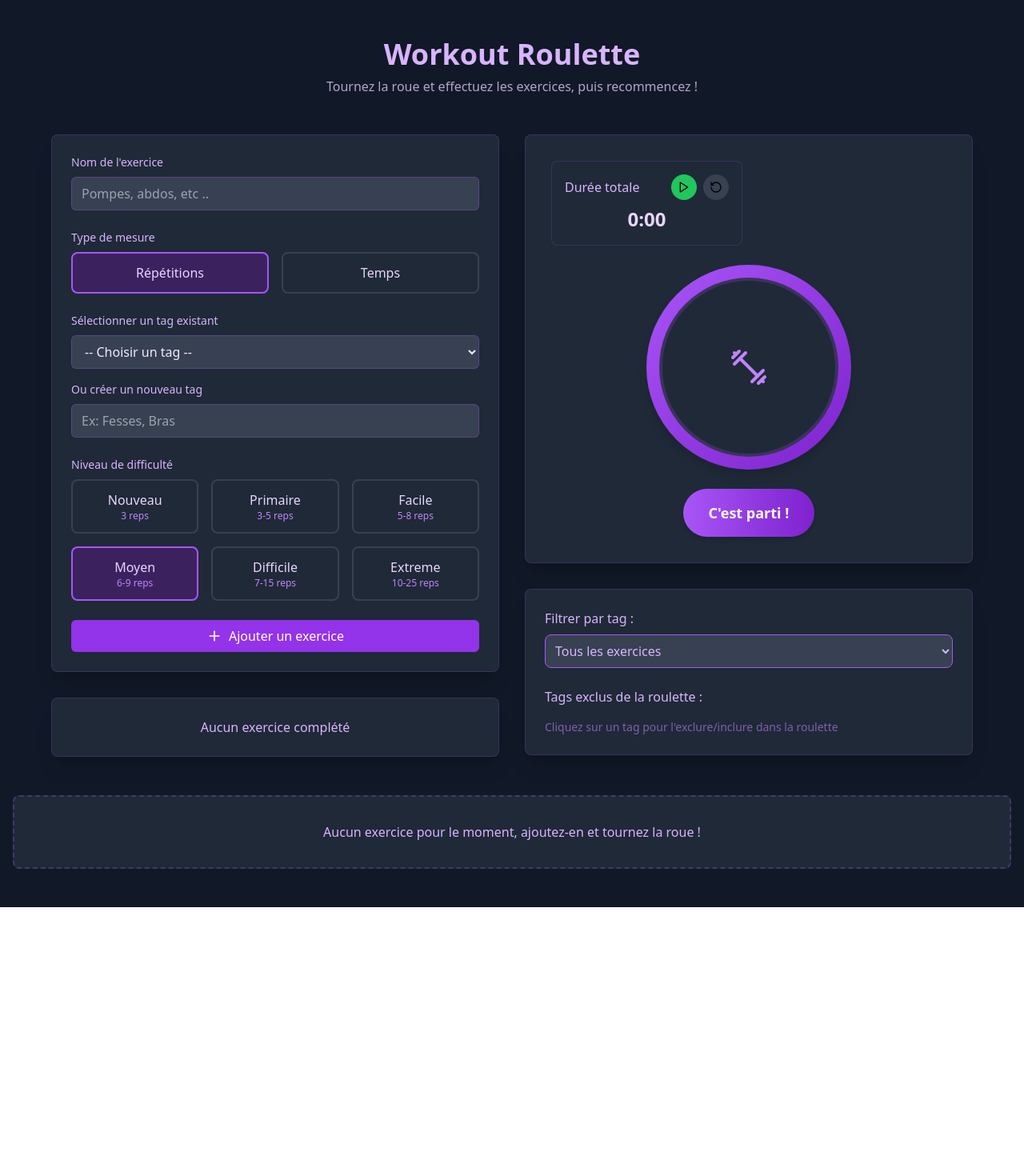
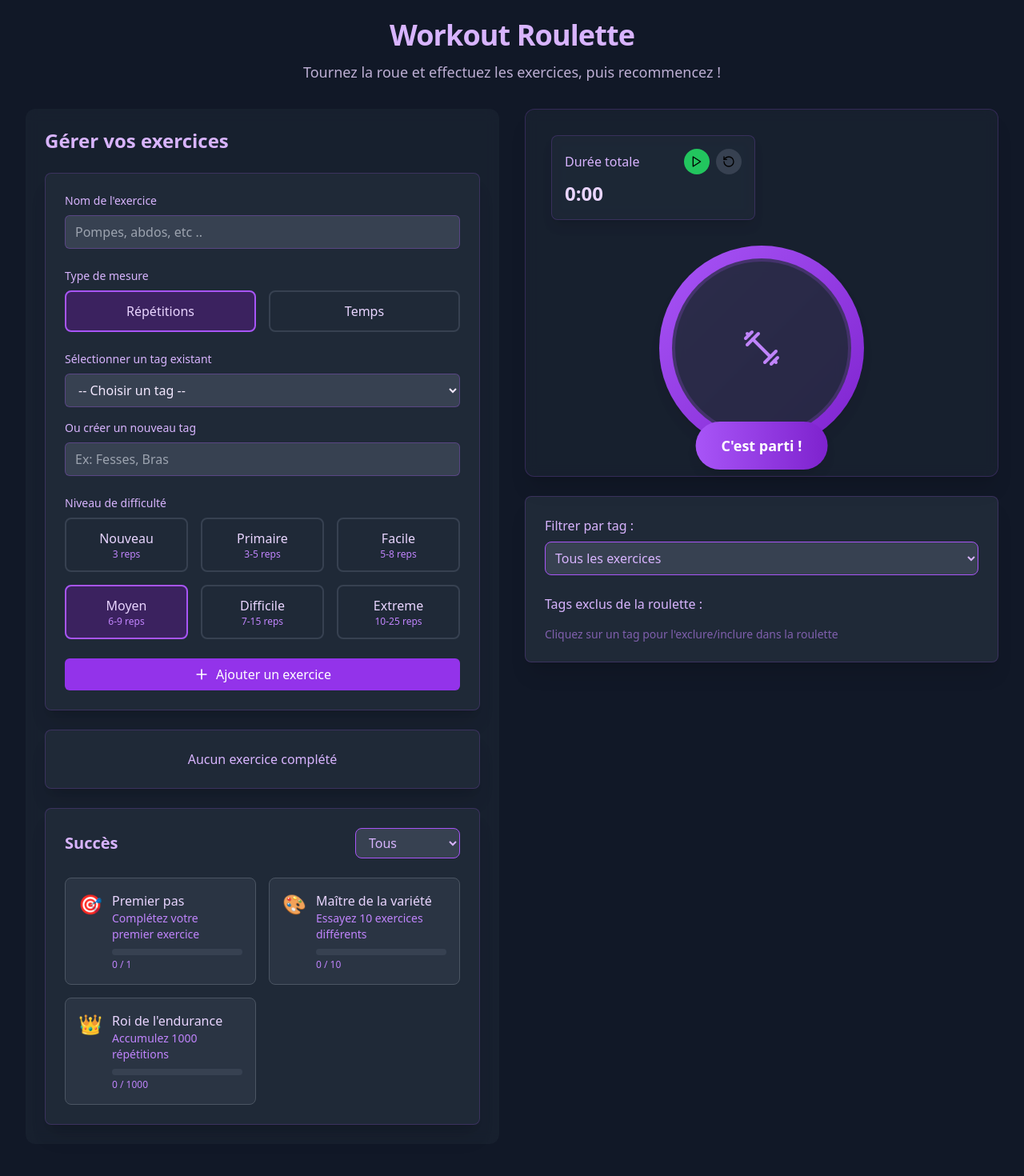
Before and after one commit to jsankare/workout-app, a React (Vite) app: page / in a window 1280 px wide. Shown: the top 1470 px of the page at 80% size. Before the commit the page ends 1134 px from the top, so only its background shows below. Built offline with nearby package versions, Linux system fonts and the light colour scheme.

Commit message:
rework ui ux and implement achievements

```diff
--- a/src/App.tsx
+++ b/src/App.tsx
@@ -5,10 +5,9 @@ import { ExerciseList } from './components/ExerciseList';
 import { RouletteWheel } from './components/RouletteWheel';
 import { ExerciseLog } from './components/ExerciseLog';
 import { TagFilter } from './components/Tagfilter';
+import { Achievements } from './components/Achievements';
 import { getAllExercises, addExercise, deleteExercise } from './db';
-import type { Exercise, NewExercise, Difficulty, ExerciseLog as ExerciseLogType, MeasureType } from './types';
-
-const SPIN_DURATION = 2000;
+import type { Exercise, NewExercise, Difficulty, ExerciseLog as ExerciseLogType, MeasureType, Achievement } from './types';
 
 const DIFFICULTY_RANGES = {
   reps: {
@@ -29,6 +28,36 @@ const DIFFICULTY_RANGES = {
   }
 } as const;
 
+const INITIAL_ACHIEVEMENTS: Achievement[] = [
+  {
+    id: 'first-workout',
+    title: 'Premier pas',
+    description: 'Complétez votre premier exercice',
+    icon: '🎯',
+    requirement: 1,
+    currentProgress: 0,
+    category: 'reps'
+  },
+  {
+    id: 'variety-master',
+    title: 'Maître de la variété',
+    description: 'Essayez 10 exercices différents',
+    icon: '🎨',
+    requirement: 10,
+    currentProgress: 0,
+    category: 'variety'
+  },
+  {
+    id: 'endurance-king',
+    title: 'Roi de l\'endurance',
+    description: 'Accumulez 1000 répétitions',
+    icon: '👑',
+    requirement: 1000,
+    currentProgress: 0,
+    category: 'reps'
+  }
+];
+
 function App() {
   const [exercises, setExercises] = useState<Exercise[]>([]);
   const [selectedExercise, setSelectedExercise] = useState<Exercise | null>(null);
@@ -39,6 +68,7 @@ function App() {
   const [excludedTags, setExcludedTags] = useState<string[]>([]);
   const [logs, setLogs] = useState<ExerciseLogType[]>([]);
   const [existingTags, setExistingTags] = useState<string[]>([]);
+  const [achievements, setAchievements] = useState<Achievement[]>(INITIAL_ACHIEVEMENTS);
 
   useEffect(() => {
     const loadExercises = async () => {
@@ -110,7 +140,7 @@ function App() {
       setSelectedExercise(randomExercise);
       setAmount(randomAmount);
       setIsSpinning(false);
-    }, SPIN_DURATION);
+    }, 2000);
   }, [filteredExercises, isSpinning]);
 
   const handleCompleteExercise = () => {
@@ -132,7 +162,8 @@ function App() {
         name: selectedExercise.name,
         totalAmount: amount,
         measureType: selectedExercise.measureType,
-        count: 1
+        count: 1,
+        timestamp: Date.now()
       }];
     });
 
@@ -150,25 +181,29 @@ function App() {
   if (isLoading) {
     return (
       <div className="min-h-screen bg-gray-900 flex items-center justify-center">
-        <div className="text-purple-300">Chargement des exercices ..</div>
+        <div className="animate-pulse text-purple-300 text-lg">
+          Chargement des exercices...
+        </div>
       </div>
     );
   }
 
   return (
-    <div className="min-h-screen bg-gray-900 py-12 px-4">
-      <header className="text-center mb-12">
-        <h1 className="text-4xl font-bold text-purple-300 mb-2">Workout Roulette</h1>
-        <p className="text-purple-200 opacity-75">Tournez la roue et effectuez les exercices, puis recommencez !</p>
+    <div className="min-h-screen bg-gray-900">
+      <div className="max-w-7xl mx-auto px-4 sm:px-6 lg:px-8 py-6">
+        <header className="text-center mb-8">
+          <h1 className="text-4xl font-bold text-purple-300 mb-3 tracking-tight">
+            Workout Roulette
+          </h1>
+          <p className="text-purple-200/80 text-lg max-w-2xl mx-auto">
+            Tournez la roue et effectuez les exercices, puis recommencez !
+          </p>
         </header>
 
-      <div className="max-w-6xl mx-auto grid grid-cols-1 lg:grid-cols-2 gap-8">
-        <div className="space-y-8">
-          <ExerciseForm onAdd={handleAddExercise} existingTags={existingTags} />
-          <ExerciseLog logs={logs} onClearLogs={handleClearLogs} />
-        </div>
-
-        <div className="space-y-8">
+        <div className="grid grid-cols-1 lg:grid-cols-2 gap-8 mb-12">
+          {/* Main workout section */}
+          <div className="lg:order-2 space-y-6">
+            <div className="sticky top-6">
               <RouletteWheel
                 selectedExercise={selectedExercise}
                 filteredExercises={filteredExercises}
@@ -178,7 +213,7 @@ function App() {
                 onComplete={handleCompleteExercise}
                 onSkip={handleSkipExercise}
               />
-
+              <div className="mt-6">
                 <TagFilter
                   existingTags={existingTags}
                   selectedTag={selectedTag}
@@ -194,9 +229,30 @@ function App() {
                 />
               </div>
             </div>
+          </div>
 
-      <div className="mt-12">
+          {/* Side panel */}
+          <div className="lg:order-1 space-y-6">
+            <div className="bg-gray-800/50 backdrop-blur supports-[backdrop-filter]:bg-gray-800/50 rounded-xl p-6">
+              <h2 className="text-2xl font-semibold text-purple-300 mb-6">
+                Gérer vos exercices
+              </h2>
+              <div className="space-y-6">
+                <ExerciseForm onAdd={handleAddExercise} existingTags={existingTags} />
+                <ExerciseLog logs={logs} onClearLogs={handleClearLogs} />
+                <Achievements achievements={achievements} />
+              </div>
+            </div>
+          </div>
+        </div>
+
+        {/* Exercise list section */}
+        <section className="rounded-xl bg-gray-800/50 backdrop-blur supports-[backdrop-filter]:bg-gray-800/50 p-6">
+          <h2 className="text-2xl font-semibold text-purple-300 mb-6">
+            Liste des exercices
+          </h2>
           <ExerciseList exercises={exercises} onDelete={handleDeleteExercise} />
+        </section>
       </div>
     </div>
   );
--- a/src/components/ExerciseList.tsx
+++ b/src/components/ExerciseList.tsx
@@ -86,21 +86,23 @@ export function ExerciseList({ exercises, onDelete }: Props) {
               <div className="flex justify-between items-start">
                 <div>
                   <h3 className="font-medium text-purple-200">{exercise.name}</h3>
-                  <p className="text-sm text-purple-400 italic">Tag : {exercise.tag}</p>
+                  <span className="inline-block mt-2 px-3 py-1 bg-purple-500/20 text-purple-300 rounded-full text-sm">
+                    {exercise.tag}
+                  </span>
                   <div className="flex items-center gap-2 mt-2">
                     <span
                       className={`text-sm px-2 py-0.5 rounded-full ${
                         exercise.difficulty === "facile"
-                          ? "bg-green-900/50 text-green-300"
+                          ? "bg-green-900/50 text-green-300 border border-green-500/30"
                           : exercise.difficulty === "moyen"
-                          ? "bg-yellow-900/50 text-yellow-300"
+                          ? "bg-yellow-900/50 text-yellow-300 border border-yellow-500/30"
                           : exercise.difficulty === "difficile"
-                          ? "bg-orange-900/50 text-orange-300"
+                          ? "bg-orange-900/50 text-orange-300 border border-orange-500/30"
                           : exercise.difficulty === "extreme"
-                          ? "bg-red-900/50 text-red-300"
+                          ? "bg-red-900/50 text-red-300 border border-red-500/30"
                           : exercise.difficulty === "primaire"
-                          ? "bg-blue-900/50 text-blue-300"
-                          : "bg-gray-900/50 text-gray-300"
+                          ? "bg-blue-900/50 text-blue-300 border border-blue-500/30"
+                          : "bg-gray-900/50 text-gray-300 border border-gray-500/30"
                       }`}
                     >
                       {exercise.difficulty.charAt(0).toUpperCase() +
--- a/src/components/RouletteWheel.tsx
+++ b/src/components/RouletteWheel.tsx
@@ -38,8 +38,8 @@ export function RouletteWheel({
     : 'from-purple-500 to-purple-700';
 
   return (
-    <div className="text-center space-y-6 bg-gray-800 p-8 rounded-lg shadow-xl border border-purple-500/20">
-      <div className="grid grid-cols-1 md:grid-cols-2 gap-4 mb-6">
+    <div className="bg-gray-800/50 backdrop-blur supports-[backdrop-filter]:bg-gray-800/50 p-8 rounded-xl shadow-xl border border-purple-500/20">
+      <div className="grid grid-cols-1 md:grid-cols-2 gap-4 mb-8">
         <Timer label="Durée totale" />
         {selectedExercise?.measureType === 'time' && amount && (
           <Timer
@@ -52,19 +52,22 @@ export function RouletteWheel({
         )}
       </div>
 
+      <div className="relative">
         <div
-        className={`w-64 h-64 mx-auto rounded-full bg-gradient-to-br ${gradientColors} flex items-center justify-center shadow-lg ${
+          className={`w-64 h-64 mx-auto rounded-full bg-gradient-to-br ${gradientColors} flex items-center justify-center shadow-lg transform ${
             isSpinning ? 'animate-spin' : ''
           }`}
         >
-        <div className="w-56 h-56 rounded-full bg-gray-800 flex items-center justify-center p-6 border-4 border-purple-500/20">
+          <div className="w-56 h-56 rounded-full bg-gray-800/90 backdrop-blur flex items-center justify-center p-6 border-4 border-purple-500/20">
             {selectedExercise ? (
-            <div className="space-y-2">
+              <div className="space-y-3 text-center">
                 <h2 className="text-xl font-bold text-purple-200">{selectedExercise.name}</h2>
                 <p className="text-3xl font-bold text-purple-300">
                   {amount} {selectedExercise.measureType === 'reps' ? 'reps' : 'sec'}
                 </p>
-              <p className="text-sm text-purple-400 italic">{selectedExercise.tag}</p>
+                <span className="inline-block px-3 py-1 bg-purple-500/20 text-purple-300 rounded-full text-sm">
+                  {selectedExercise.tag}
+                </span>
                 <p className={`text-sm font-medium capitalize
                   ${selectedExercise.difficulty === 'facile' ? 'text-green-400' : ''}
                   ${selectedExercise.difficulty === 'moyen' ? 'text-yellow-400' : ''}
@@ -83,16 +86,16 @@ export function RouletteWheel({
         </div>
 
         {selectedExercise ? (
-        <div className="flex justify-center gap-4">
+          <div className="flex justify-center gap-4 mt-8">
             <button
               onClick={onComplete}
-            className="px-6 py-3 bg-green-600 text-white rounded-lg hover:bg-green-700 transition-colors"
+              className="px-6 py-3 bg-green-600 text-white rounded-lg hover:bg-green-700 transition-all shadow-lg hover:shadow-xl transform hover:-translate-y-0.5"
             >
               Terminé
             </button>
             <button
               onClick={onSkip}
-            className="px-6 py-3 bg-gray-600 text-white rounded-lg hover:bg-gray-700 transition-colors"
+              className="px-6 py-3 bg-gray-600 text-white rounded-lg hover:bg-gray-700 transition-all shadow-lg hover:shadow-xl transform hover:-translate-y-0.5"
             >
               Passer
             </button>
@@ -102,18 +105,20 @@ export function RouletteWheel({
             onClick={() => onSpin(filteredExercises)}
             disabled={isSpinning}
             className={`
+              absolute left-1/2 -bottom-6 transform -translate-x-1/2
               px-8 py-4 text-lg font-semibold rounded-full
               ${
                 isSpinning
                   ? 'bg-gray-600 cursor-not-allowed'
                   : 'bg-gradient-to-r from-purple-500 to-purple-700 text-white hover:from-purple-600 hover:to-purple-800'
               }
-            transition-all duration-300 shadow-md hover:shadow-lg
+              transition-all duration-300 shadow-lg hover:shadow-xl hover:-translate-y-0.5
             `}
           >
             {isSpinning ? 'Preparez-vous ..' : `C'est parti !`}
           </button>
         )}
       </div>
+    </div>
   );
 }
--- a/src/components/Timer.tsx
+++ b/src/components/Timer.tsx
@@ -66,13 +66,13 @@ export function Timer({
   };
 
   return (
-    <div className="bg-gray-800 p-4 rounded-lg border border-purple-500/20">
+    <div className="bg-gray-800/80 backdrop-blur p-4 rounded-lg border border-purple-500/20 shadow-lg">
       <div className="flex items-center justify-between mb-2">
         <h3 className="text-purple-300 font-medium">{label}</h3>
         <div className="flex gap-2">
           <button
             onClick={toggleTimer}
-            className={`p-2 rounded-full ${
+            className={`p-2 rounded-full transition-all duration-200 transform hover:scale-105 ${
               isRunning
                 ? 'bg-red-500 hover:bg-red-600'
                 : 'bg-green-500 hover:bg-green-600'
@@ -82,7 +82,7 @@ export function Timer({
           </button>
           <button
             onClick={handleReset}
-            className="p-2 rounded-full bg-gray-700 hover:bg-gray-600"
+            className="p-2 rounded-full bg-gray-700 hover:bg-gray-600 transition-all duration-200 transform hover:scale-105"
           >
             <RotateCcw size={16} />
           </button>
```
Lines whose indentation alone changed are shown as unchanged.
